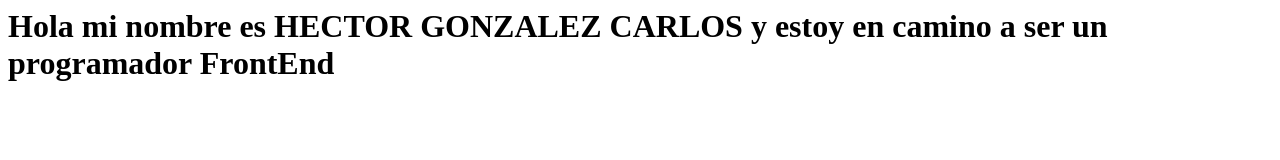
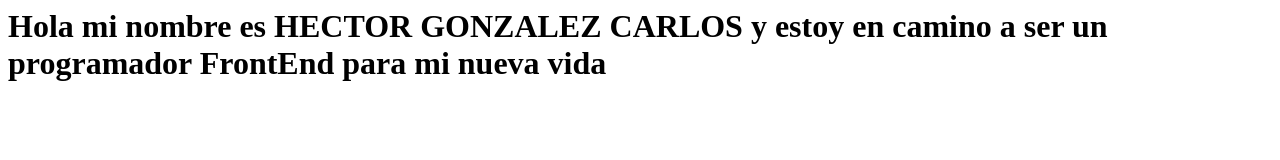
Before and after one commit to HectorGlezC/mi-primer-portafolio, a plain HTML site: page index.html in a window 1280 px wide. Drawn offline with Linux system fonts and the light colour scheme.

```diff
--- a/index.html
+++ b/index.html
@@ -1 +1 @@
-<h1> Hola mi nombre es HECTOR GONZALEZ CARLOS y estoy en camino a ser un programador FrontEnd</h1>
+<h1> Hola mi nombre es HECTOR GONZALEZ CARLOS y estoy en camino a ser un programador FrontEnd para mi nueva vida</h1>
```
Also changed, not shown: Boot.html (added, +1 -0 lines).
